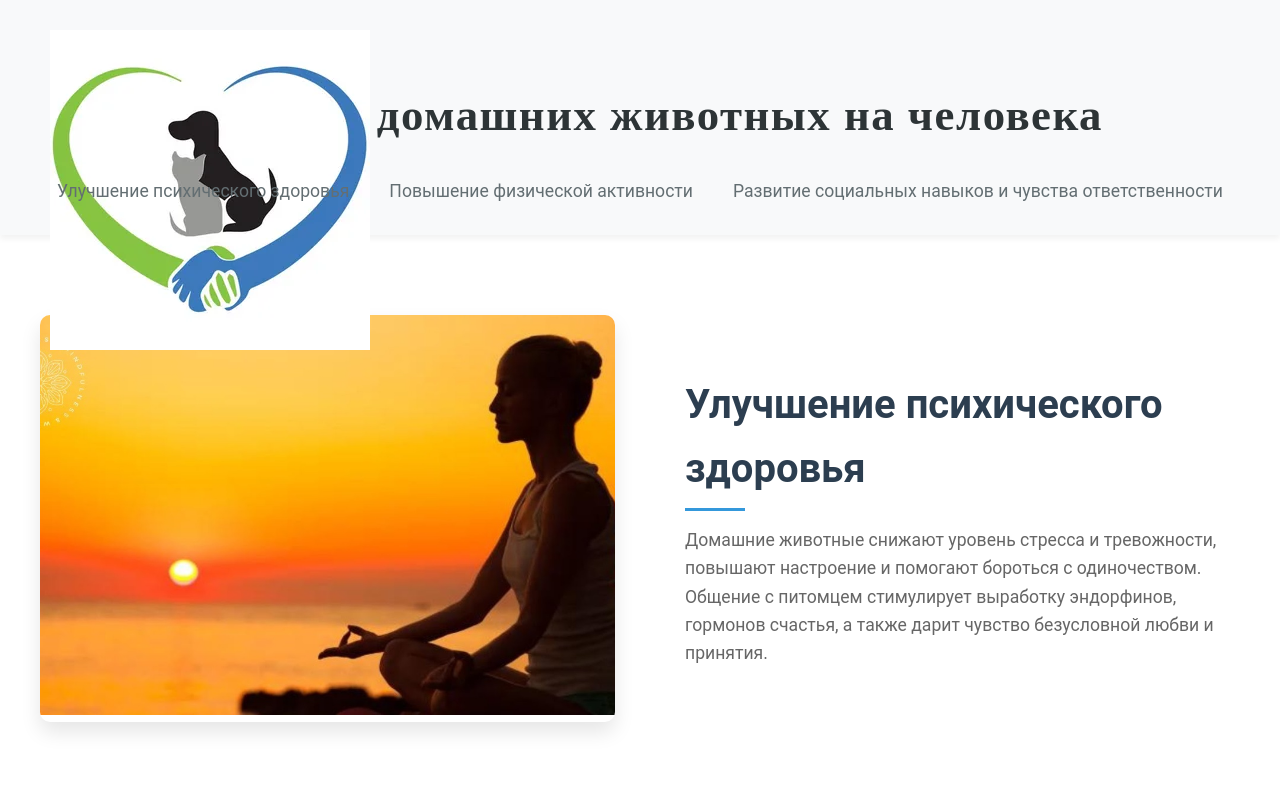
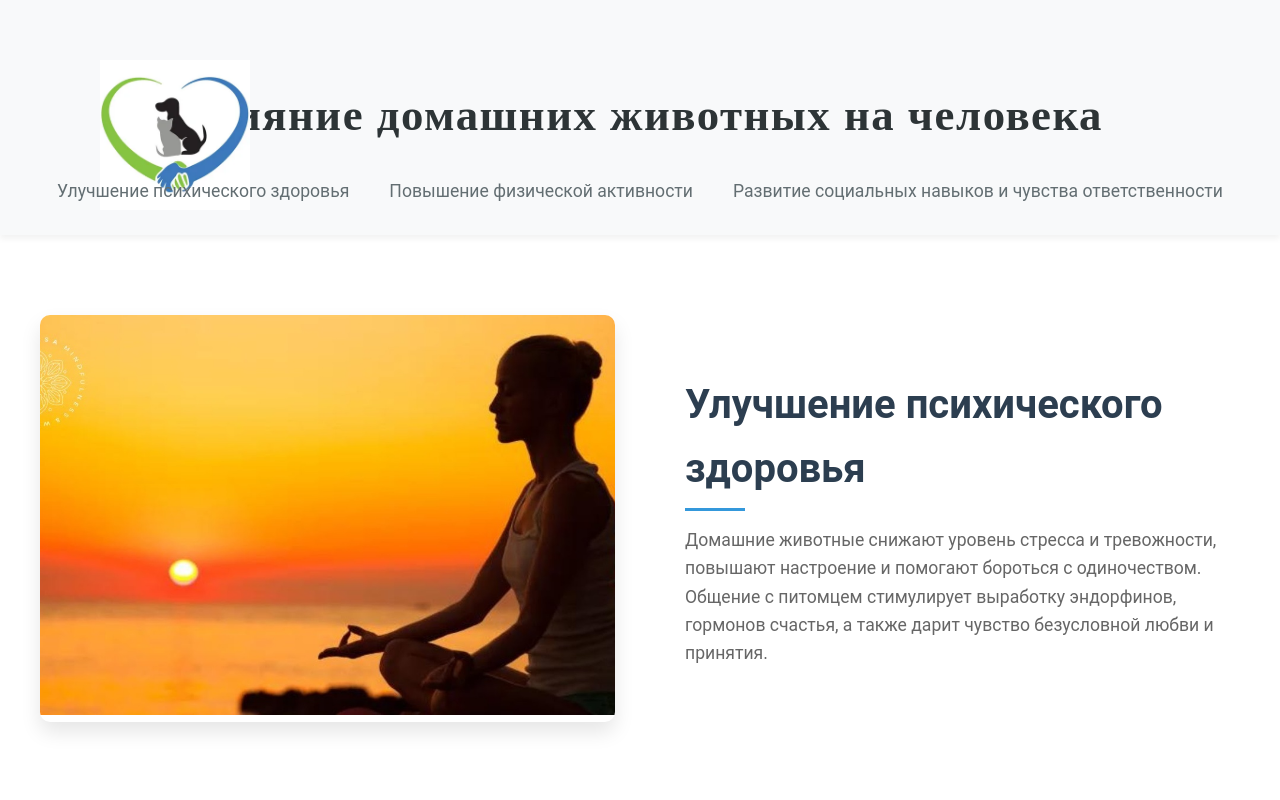
Before and after one commit to DashaMar15/school, a plain HTML site: page index.html in a window 1280 px wide. Shown: the top 800 px of the page. Drawn offline with Linux system fonts and the light colour scheme.

Commit message:
Update index.html

```diff
--- a/index.html
+++ b/index.html
@@ -13,7 +13,7 @@
     <header class="header">
         <!-- Логотип -->
         <a href="#" class="logo">
-            <img src="img/logo.webp" alt="Site Logo" class="logo-jpg">
+            <img src="img/logo.webp" alt="Site Logo" class="logo">
         </a>
 
         <!-- Название сайта -->
```
